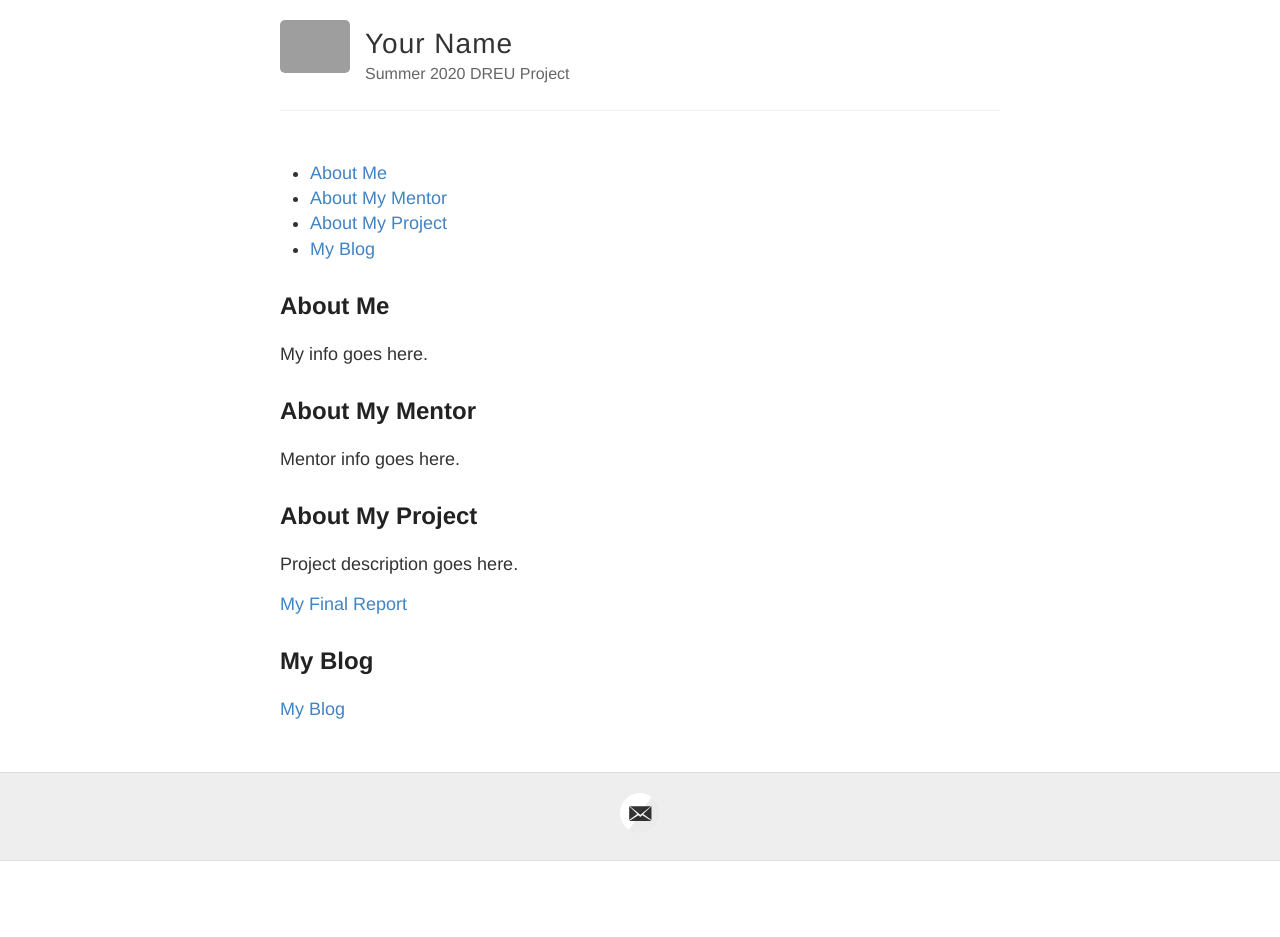
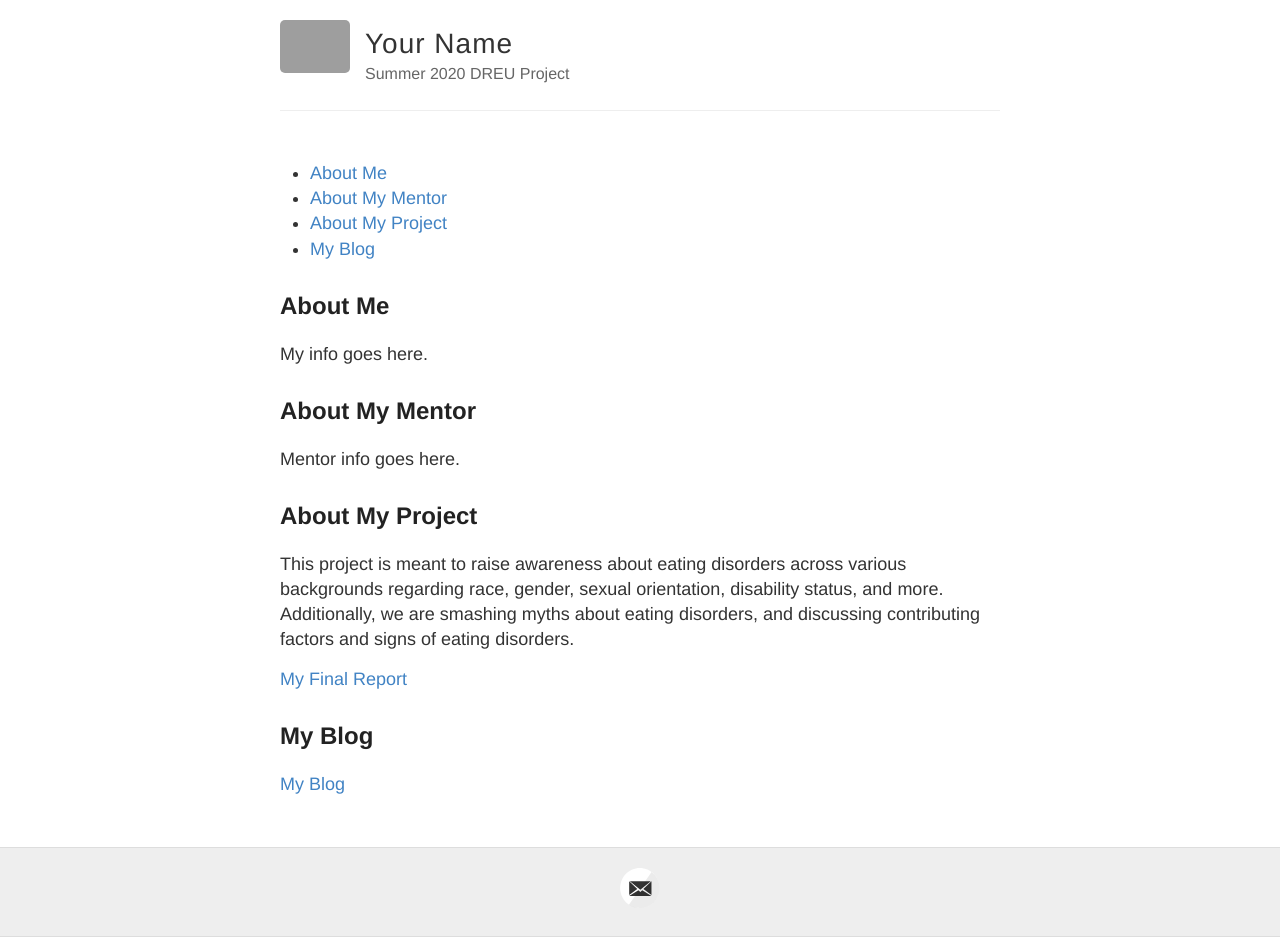
Before and after one commit to hanagabriellebidon/eating-disorders-project, a Jekyll site: the page built from index.md, in a window 1280 px wide. Built offline with Jekyll 4.4.1, drawn with Linux system fonts in a browser that asks for light colours; before the commit the page ends 900 px from its top, so only the background shows below that; grey boxes are pictures that could not be loaded.

Commit message:
Update index.md

```diff
--- a/index.md
+++ b/index.md
@@ -1,6 +1,6 @@
 ---
 layout: default
-title: Summer 2021 DREU Project Site
+title: CoVisualize Eating Disorders Project
 ---
 
 * TOC
@@ -16,7 +16,7 @@ Mentor info goes here.
 
 ## About My Project
 
-Project description goes here.
+This project is meant to raise awareness about eating disorders across various backgrounds regarding race, gender, sexual orientation, disability status, and more. Additionally, we are smashing myths about eating disorders, and discussing contributing factors and signs of eating disorders.
 
 [My Final Report](files/finalreport.pdf)
 
```
